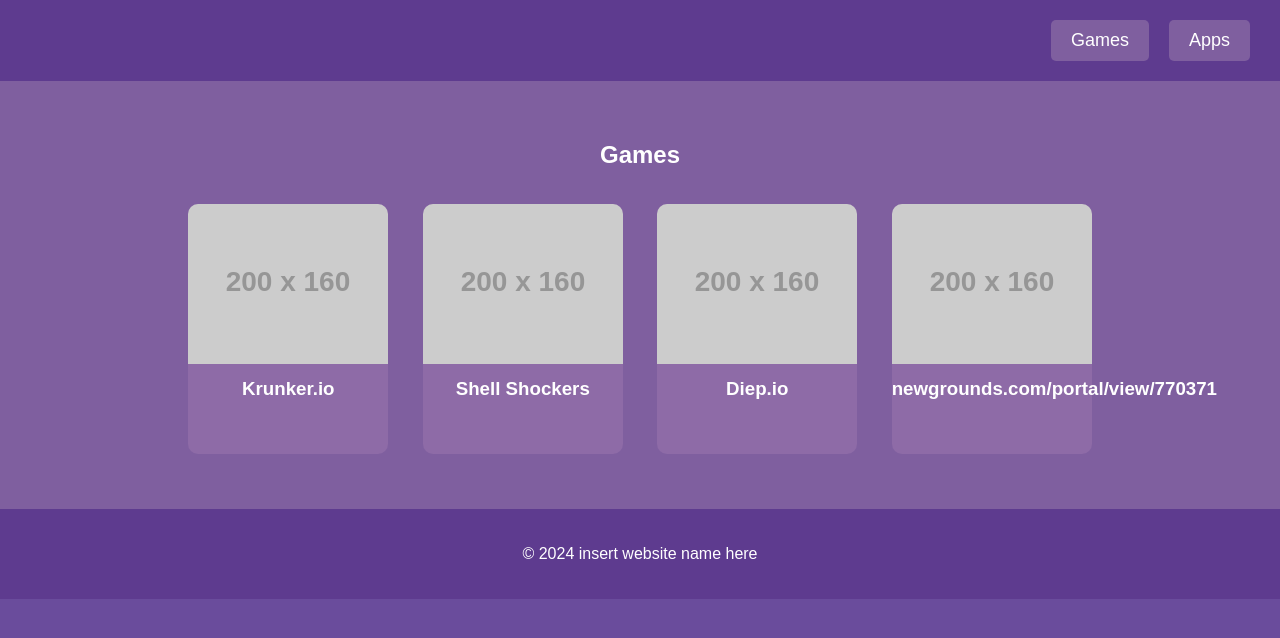
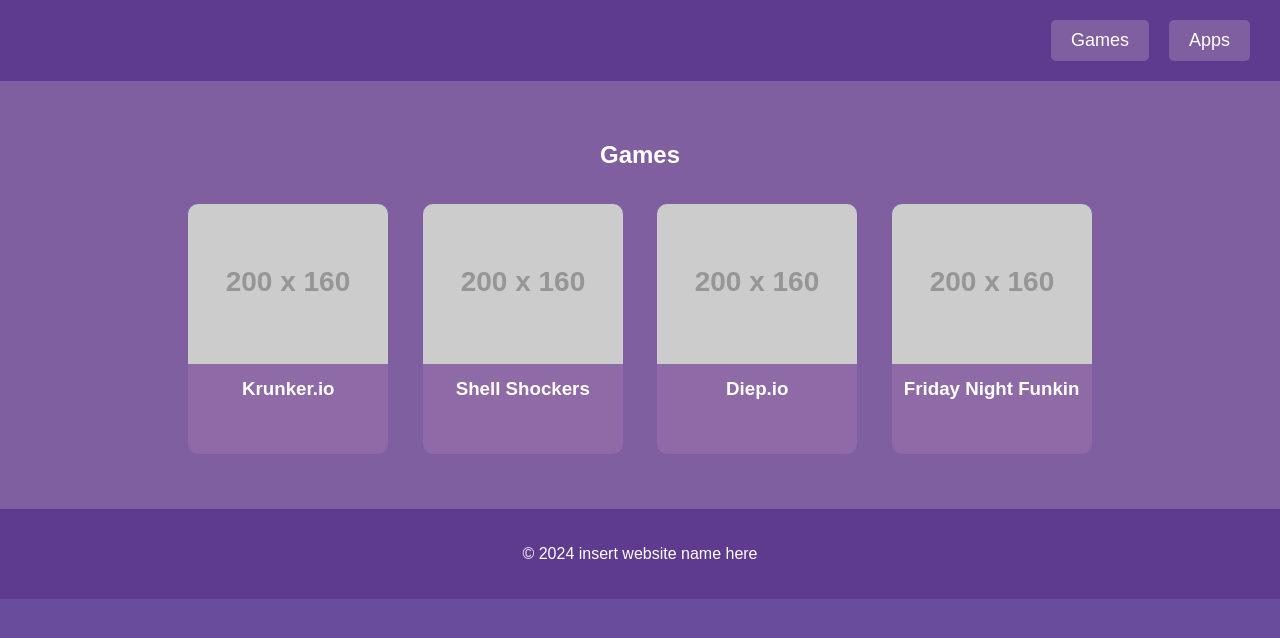
Before and after one commit to ChickenBox1/cool-repository, a plain HTML site: page index.html in a window 1280 px wide. Drawn offline with Linux system fonts and the light colour scheme; placeholder pictures from the web are drawn by us.

Commit message:
Update index.html

```diff
--- a/index.html
+++ b/index.html
@@ -108,7 +108,7 @@
             </div>
         <div class="game-card" onclick="openFullscreen('www.newgrounds.com/portal/view/770371')">
             <img src="https://via.placeholder.com/200x160" alt="Friday Night Funkin">
-            <h3>newgrounds.com/portal/view/770371</h3>
+            <h3>Friday Night Funkin</h3>
             <!-- copy one of these to add new games, change link to wanted game, and img to a links favicon (icon on the tab) the alt will just show the text if img doesnt work (change the text to work as well) -->
         </div>
     </div>
```
